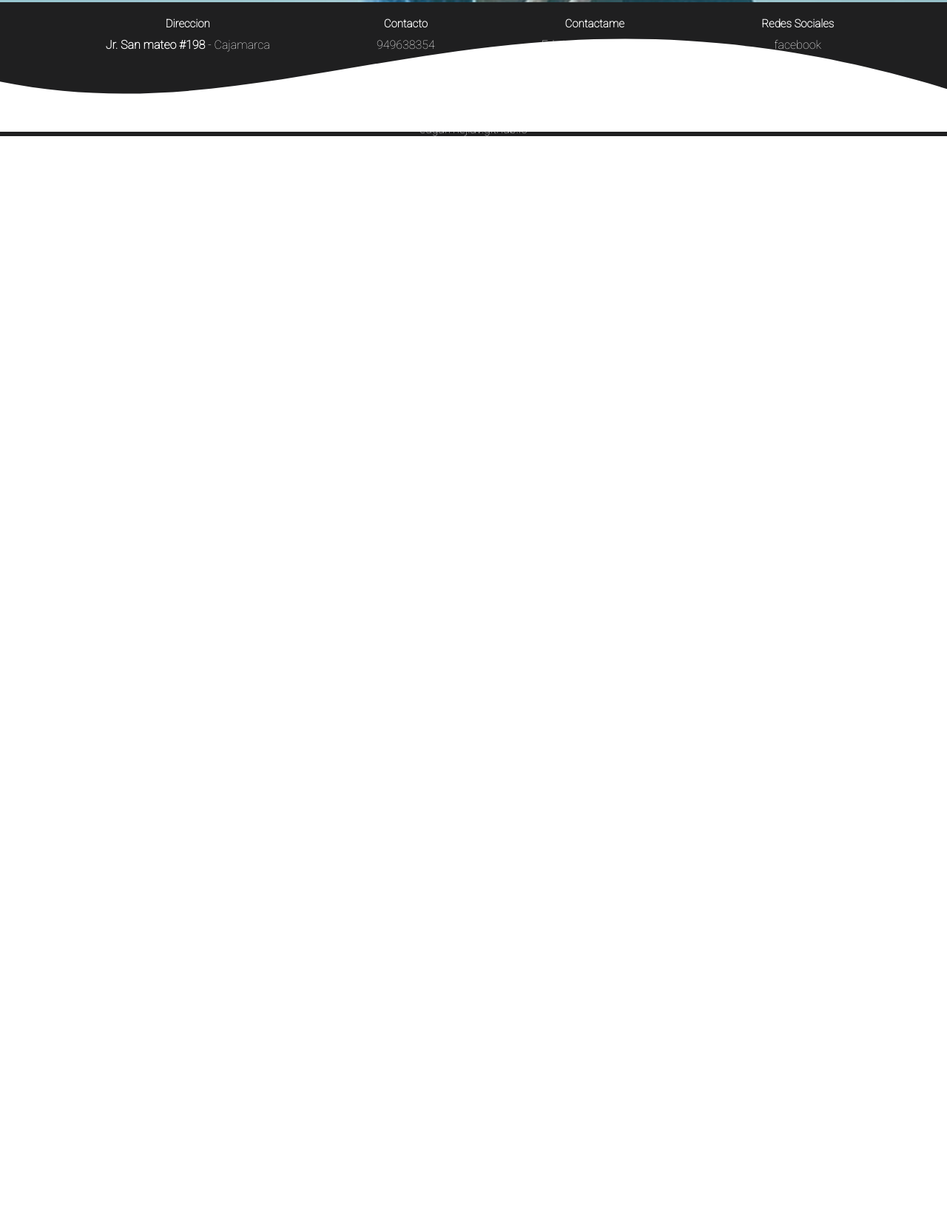
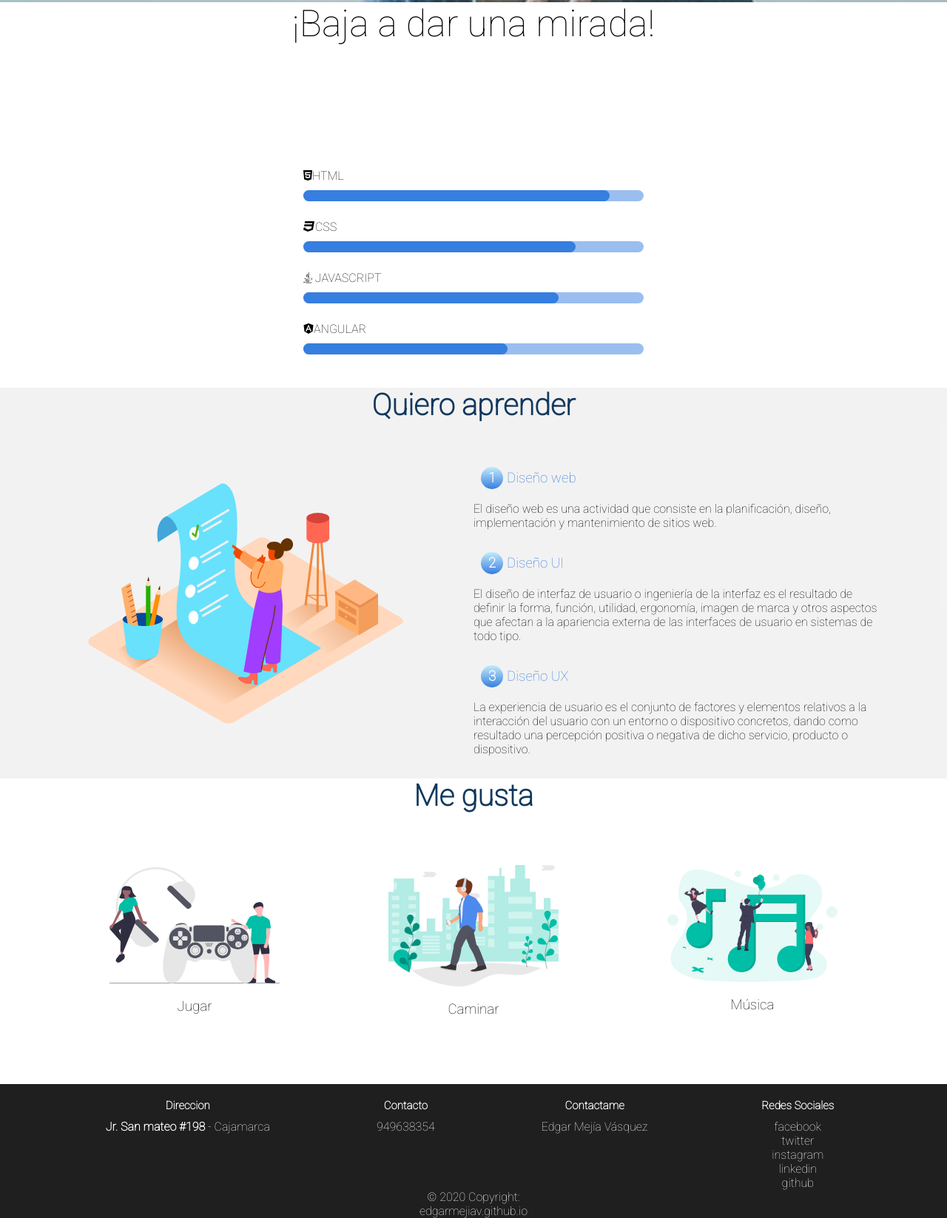
Before and after one commit to Edgarmejiav/edgarmejiav.github.io, a plain HTML site: page index.html in a window 1280 px wide. Shown: the part 447-2093 px from the top of the page at 74% size. Before the commit the page ends 800 px from the top, so only its background shows below. Drawn offline with Linux system fonts and the light colour scheme.

Commit message:
index css

```diff
--- a/index.html
+++ b/index.html
@@ -9,7 +9,7 @@
     <link href="https://fonts.googleapis.com/css2?family=Roboto:wght@100&display=swap" rel="stylesheet">
     <link rel="stylesheet" href="/styles/estilopersonal.css">
     <link rel="stylesheet" href="/styles/fotter.css">
-
+    <link rel="stylesheet" href="https://pro.fontawesome.com/releases/v5.10.0/css/all.css" integrity="sha384-AYmEC3Yw5cVb3ZcuHtOA93w35dYTsvhLPVnYs9eStHfGJvOvKxVfELGroGkvsg+p" crossorigin="anonymous" />
     <title>Inicio</title>
 </head>
 
@@ -31,6 +31,7 @@
         </section>
     </header>
     <section>
+        <h2 class="title">¡Baja a dar una mirada!</h2>
         <div class="wave">
             <svg viewBox="0 0 500 150" preserveAspectRatio="none">
                 <path d="M-4.22,108.05 C153.78,160.36 264.39,4.45 501.41,115.95 L500.00,150.00 L0.00,150.00 Z" >
@@ -38,7 +39,56 @@
             </svg>
         </div>
     </section>
+    <section>
+        <div class="container">
+            <h2>Tengo estas Skills</h2>
+            <ul>
+                <li class="html"> <i class="fab fa-html5"></i>HTML</li>
+                <li class="css"><i class="fab fa-css3"></i>CSS</li>
+                <li class="js"><i class="fab fa-java    "></i> JavaScript</li>
+                <li class="ng"> <i class="fab fa-angular    "></i>Angular</li>
+            </ul>
+        </div>
+    </section>
 
+    <section class="container-l">
+        <h2>Quiero aprender</h2>
+        <div class="container-learn ">
+            <img src="Imgs/checklist.svg" alt="checklist">
+            <div class="checklist-learn ">
+                <div class="learn ">
+                    <h3 class="n-learn "><span class="number">1</span>Diseño web</h3>
+                    <p> El diseño web es una actividad que consiste en la planificación, diseño, implementación y mantenimiento de sitios web.</p>
+                </div>
+                <div class="learn ">
+                    <h3 class="n-learn "><span class="number">2</span>Diseño UI</h3>
+                    <p> El diseño de interfaz de usuario o ingeniería de la interfaz es el resultado de definir la forma, función, utilidad, ergonomía, imagen de marca y otros aspectos que afectan a la apariencia externa de las interfaces de usuario en sistemas
+                        de todo tipo. </p>
+                </div>
+                <div class="learn ">
+                    <h3 class="n-learn "><span class="number">3</span>Diseño UX</h3>
+                    <p> La experiencia de usuario es el conjunto de factores y elementos relativos a la interacción del usuario con un entorno o dispositivo concretos, dando como resultado una percepción positiva o negativa de dicho servicio, producto o dispositivo.</p>
+                </div>
+            </div>
+        </div>
+    </section>
+    <section>
+        <h2>Me gusta</h2>
+        <section class="experts">
+            <div class="cont-expert">
+                <img src="imgs/undraw_gaming_6oy3.svg" alt="Jugar">
+                <h3>Jugar</h3>
+            </div>
+            <div class="cont-expert">
+                <img src="imgs/undraw_walk_in_the_city_1ma6.svg" alt="caminar">
+                <h3>Caminar</h3>
+            </div>
+            <div class="cont-expert">
+                <img src="imgs/undraw_compose_music_ovo2.svg" alt="musica">
+                <h3>Música</h3>
+            </div>
+        </section>
+    </section>
     <footer>
 
         <div>
--- a/styles/estilopersonal.css
+++ b/styles/estilopersonal.css
@@ -72,6 +72,13 @@
         color: white;
     }
 
+    .title {
+        font-size: 50px;
+        font-weight: 100;
+        color: rgb(0, 0, 0);
+        text-align: center;
+    }
+
     .textos-header h2 {
         font-size: 25px;
         font-weight: 300;
@@ -96,3 +103,145 @@
         stroke: none;
         fill: white;
     }
+
+    .container {
+        width: 500px;
+        margin: 50px auto 0;
+        padding: 20px;
+    }
+    /* h1 {
+        color: #11385D;
+        font-weight: 900;
+        font-size: 40px;
+        text-align: center;
+    } */
+
+    h2 {
+        color: #11385D;
+        font-weight: 900;
+        font-size: 40px;
+        text-align: center;
+    }
+
+    h3 {
+        width: 100%;
+        display: inline-block;
+        margin-top: 20px;
+        font-weight: 400;
+    }
+
+    .container li {
+        position: relative;
+        list-style: none;
+        margin: 50px 0;
+        font-weight: 500;
+        text-transform: uppercase;
+    }
+
+    .container li:before {
+        content: "";
+        position: absolute;
+        top: calc(100% + 10px);
+        left: 0;
+        width: 100%;
+        height: 15px;
+        background-color: rgba(54, 126, 223, .5);
+        border-radius: 1000px;
+    }
+
+    .container li:after {
+        content: "";
+        position: absolute;
+        top: calc(100% + 10px);
+        left: 0;
+        width: 0;
+        height: 15px;
+        background-color: rgba(54, 126, 223, 1);
+        border-radius: 1000px;
+    }
+
+    .container li.html:after {
+        width: 90%;
+    }
+
+    .container li.css:after {
+        width: 80%;
+    }
+
+    .container li.js:after {
+        width: 75%;
+    }
+
+    .container li.ng:after {
+        width: 60%;
+    }
+
+    .container-l {
+        background-color: rgba(31, 31, 31, 0.055);
+    }
+
+    .container-learn {
+        padding: 30px;
+        display: flex;
+        justify-content: space-evenly;
+        align-items: center;
+        flex-wrap: wrap;
+    }
+
+    .container-learn img {
+        width: 40%;
+    }
+
+    .checklist-learn {
+        width: 45%;
+    }
+
+    .learn {
+        justify-content: space-between;
+    }
+
+    .contenedor-learn .learn P {
+        text-align: justify;
+    }
+
+    .n-learn {
+        padding: 10px;
+        margin-bottom: 7px;
+        color: rgba(54, 126, 223, 1);
+    }
+
+    .number {
+        display: inline-block;
+        /* 02 */
+        background-image: linear-gradient(to top, rgba(54, 126, 223, 1) 0%, #c2ebfb 100%);
+        line-height: 30px;
+        text-align: center;
+        border-radius: 50%;
+        margin-right: 5px;
+        width: 30px;
+        height: 30px;
+        color: #fff;
+        font-weight: 700;
+    }
+
+    .experts {
+        padding: 60px;
+        width: 100%;
+        display: flex;
+        flex-wrap: wrap;
+        justify-content: space-evenly;
+        align-items: center;
+    }
+
+    .cont-expert {
+        padding: 10px;
+        width: 30%;
+        text-align: center;
+        margin-bottom: 20px;
+    }
+
+    .cont-expert img {
+        display: block;
+        margin: auto;
+        width: 70%;
+    }
```
Also changed, not shown: Imgs/checklist.svg (added), Imgs/undraw_compose_music_ovo2.svg (added), Imgs/undraw_gaming_6oy3.svg (added), Imgs/undraw_walk_in_the_city_1ma6.svg (added).
